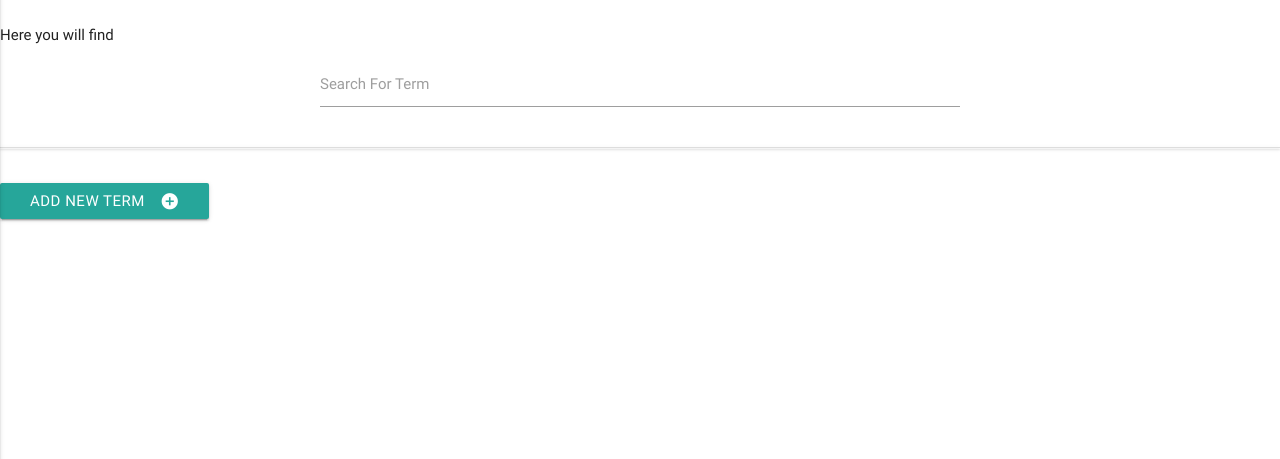
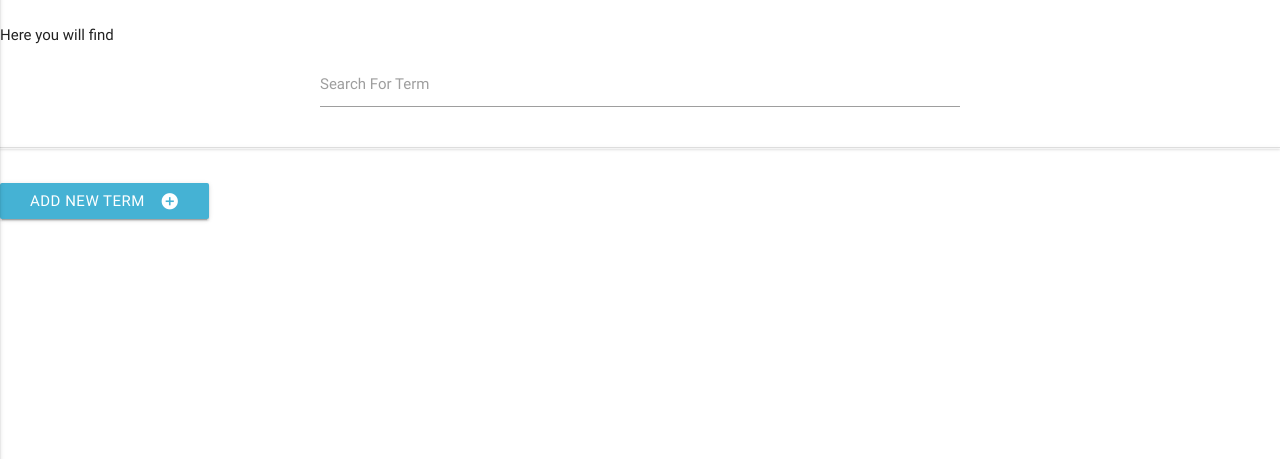
Before and after one commit to ALDrinkwater1989/data-centric-book-review, a Flask app: page / in a window 1280 px wide. Shown: the part 158-617 px from the top of the page. Run offline with Flask 2, Linux system fonts and the light colour scheme; data that the repository does not hold is empty; some libraries are stand-ins or nearby versions.

Commit message:
added some button styling

```diff
--- a/static/css/style.css
+++ b/static/css/style.css
@@ -49,6 +49,16 @@ ul .collapisle{
     margin: 5px 5px;
     padding: 0 0.5em;
 
+
+}
+
+.btn:hover, .btn-large:hover {
+    background-color:
+    #2a2e6f;
+}
+
+.btn{
+    background-color: #45b2d4;
 }
 /*-----Search box-----*/
 
```
